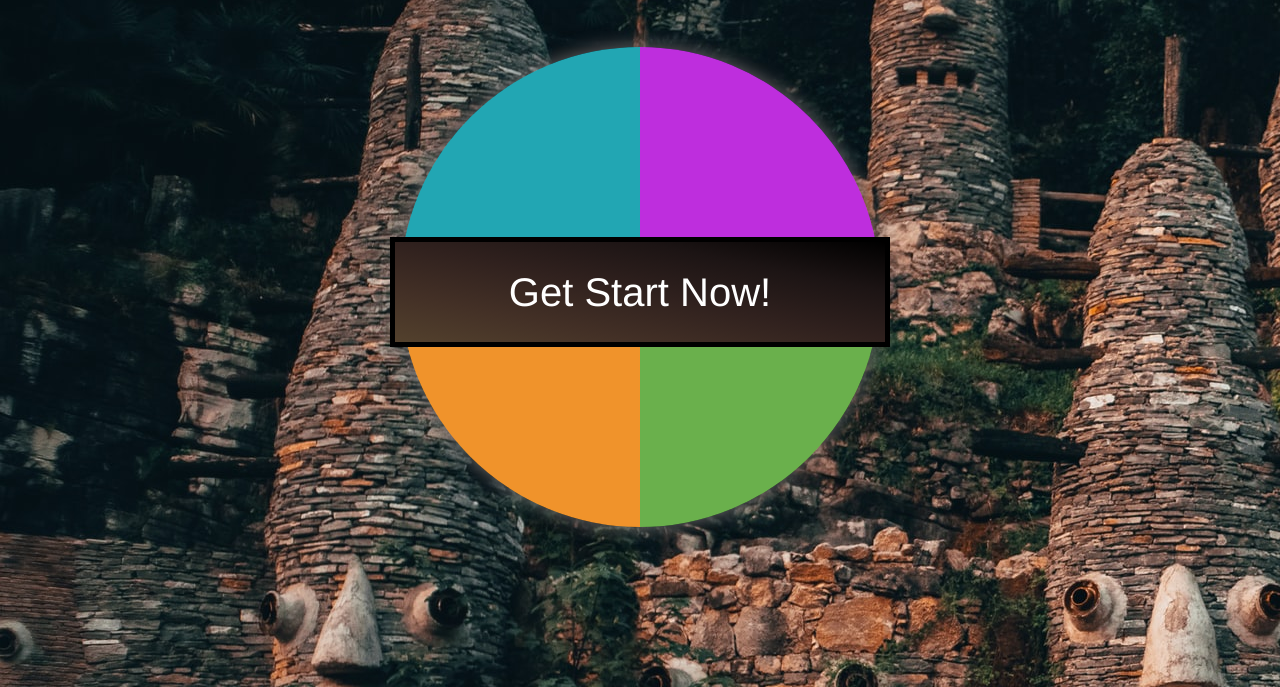
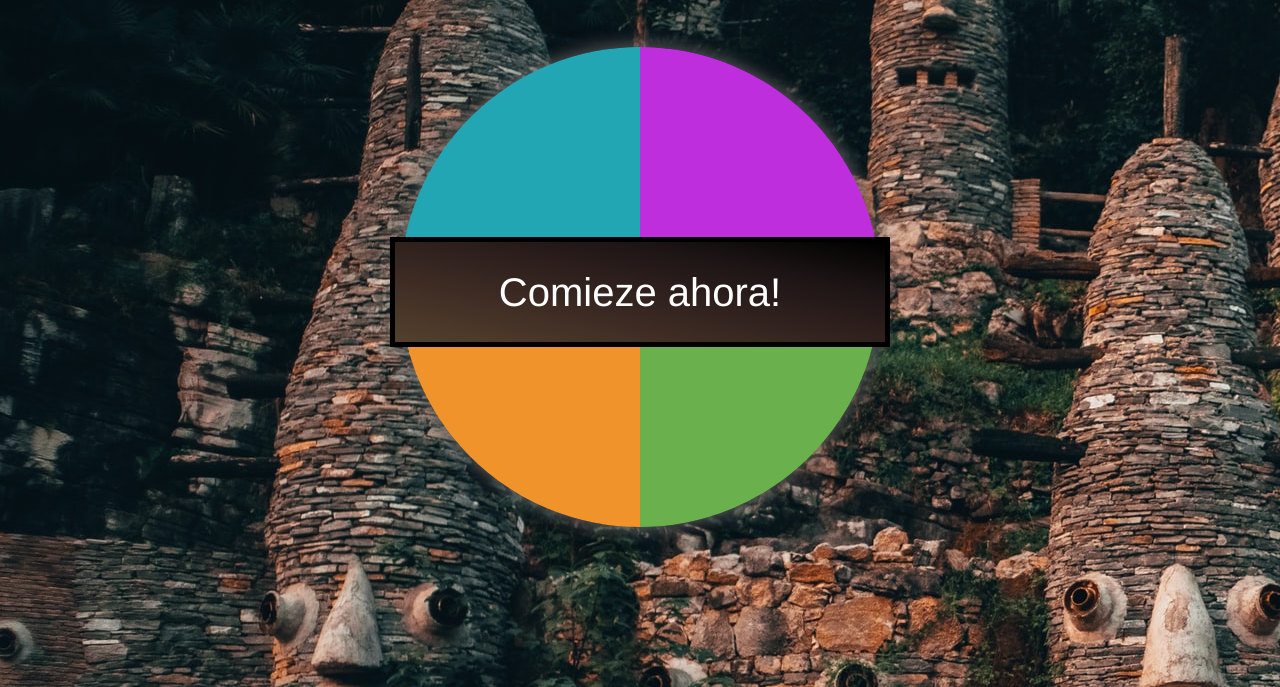
Before and after one commit to Jhomani/simon-says, a plain HTML site: page index.html in a window 1280 px wide. Shown: the part 113-800 px from the top of the page. Drawn offline with nearby package versions, Linux system fonts and the light colour scheme.

Commit message:
cambio del titulo del index

```diff
--- a/index.html
+++ b/index.html
@@ -12,7 +12,7 @@
         <div id="violeta" class="color violeta right" data-color="violeta"></div>
         <div id="naranja" class="color naranja left" data-color="naranja"></div>
         <div id="verde" class="color verde right" data-color="verde"></div>
-        <button id="btnEmpezar" class="btn-start" >Get Start Now!</button>
+        <button id="btnEmpezar" class="btn-start" >Comieze ahora!</button>
     </div>
     <script src="https://unpkg.com/sweetalert/dist/sweetalert.min.js"></script>
     <script src="./assets/Juego.js"></script>
```
Also changed, not shown: description.txt (added).
